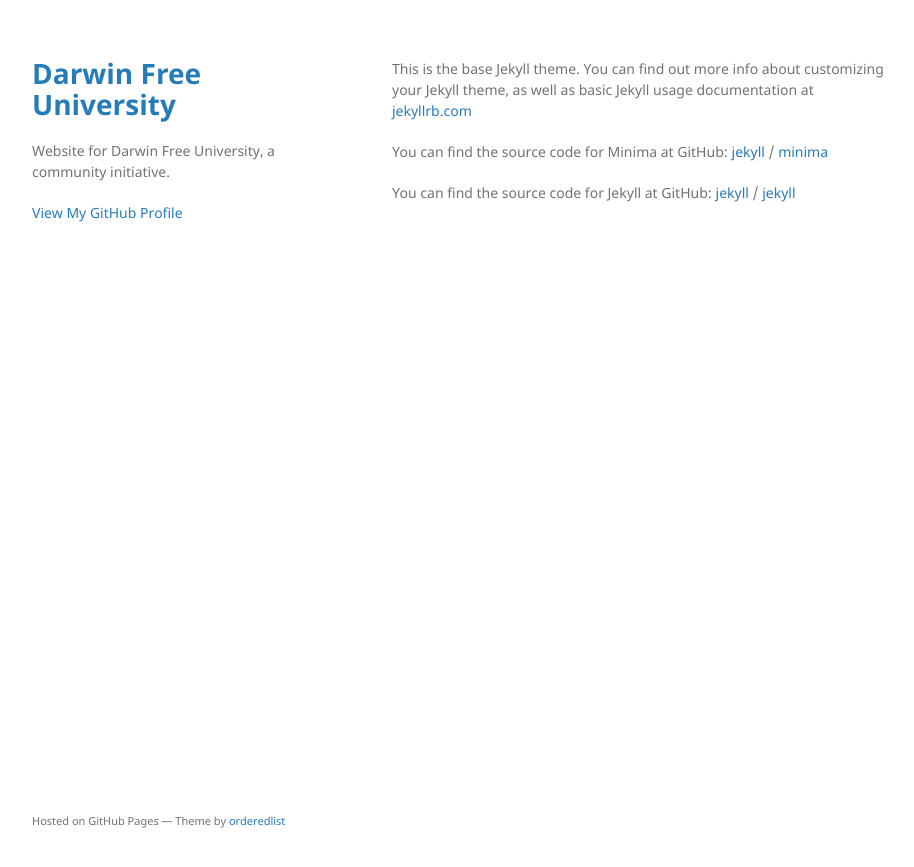
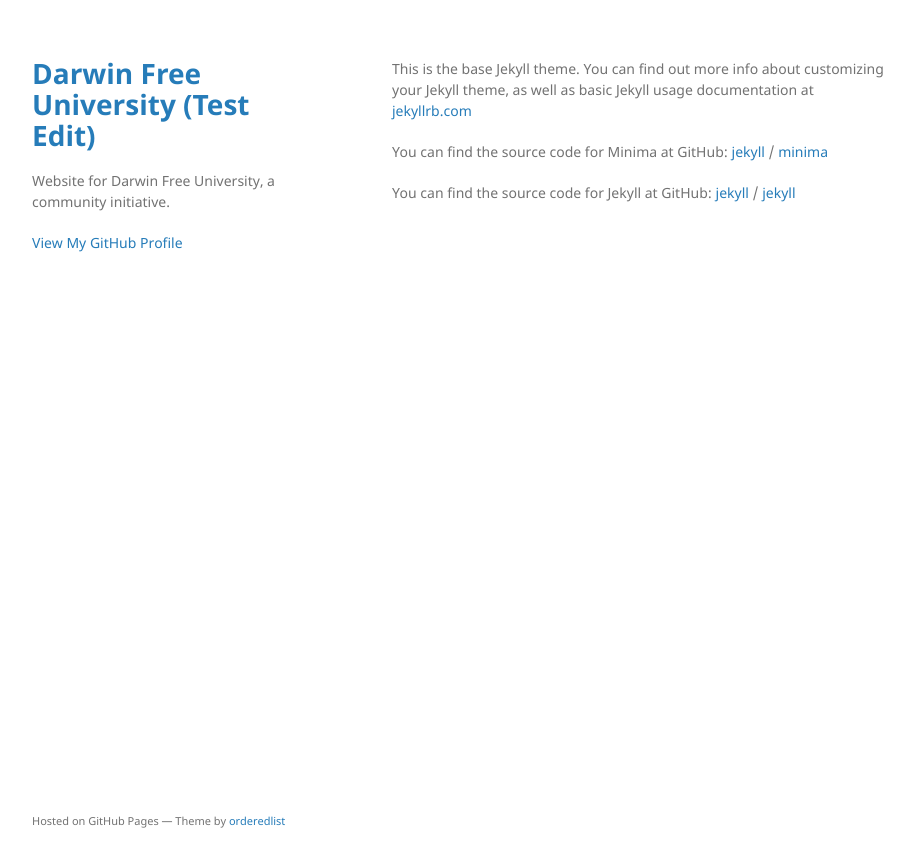
Before and after one commit to superdivest/superdivest.github.io, a Jekyll site: the page built from about.md, in a window 1280 px wide. Shown: the top 867 px of the page, without its empty margins (178-1092 px from the left). Built offline with Jekyll 4.4.1, drawn with Linux system fonts in a browser that asks for light colours.

Commit message:
Updated Config

```diff
--- a/_config.yml
+++ b/_config.yml
@@ -1,5 +1,5 @@
 ---
-title: Darwin Free University
+title: Darwin Free University (Test Edit)
 timezone: Australia/Darwin
 collections:
   posts:
```
